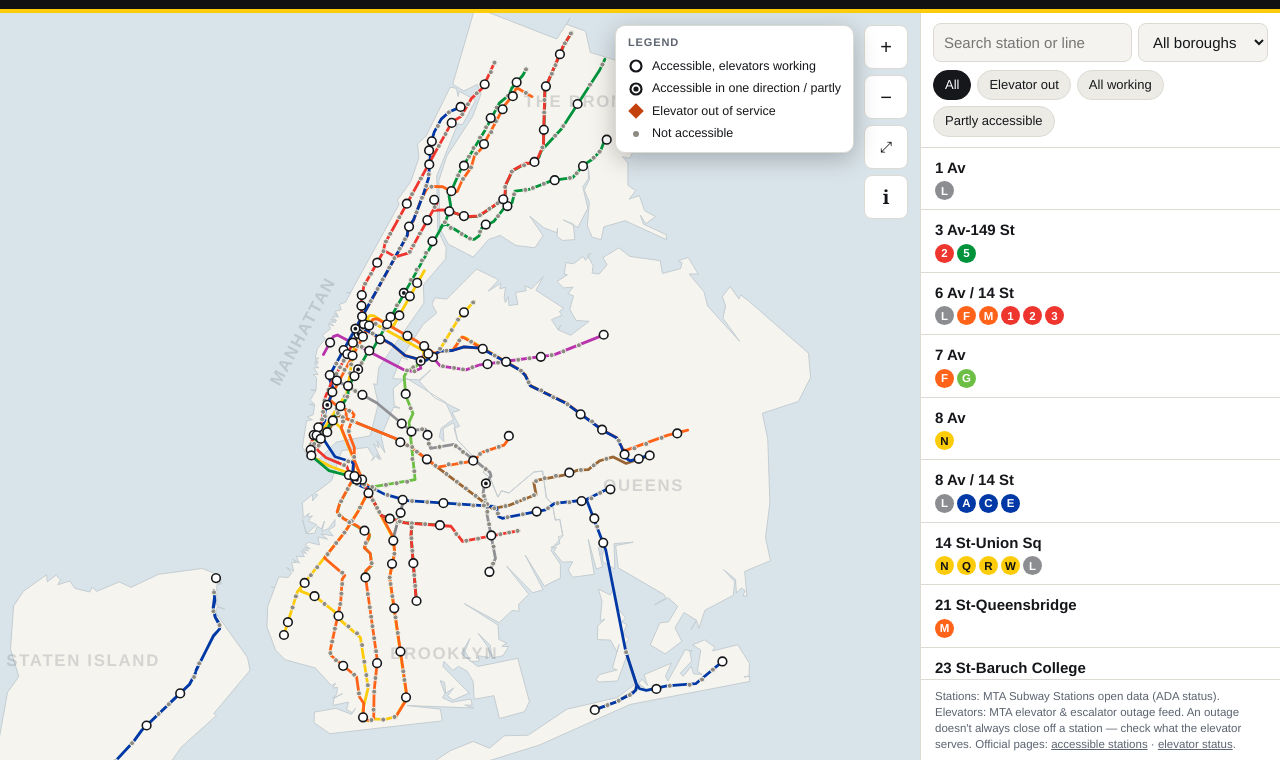
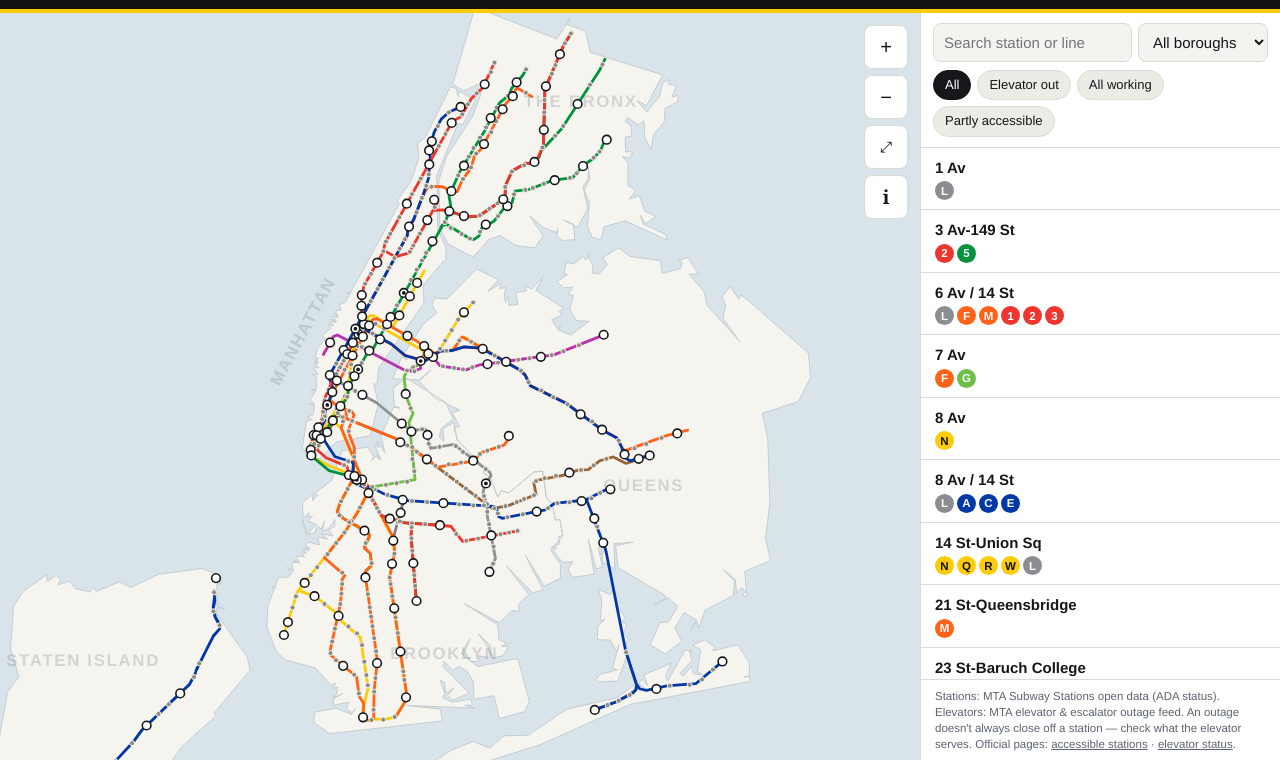
Before and after one commit to marcella-muse/ada-map, a plain HTML site: page index.html in a window 1280 px wide. Shown: the part 40-800 px from the top of the page. Drawn offline with Linux system fonts and the light colour scheme; no server answers.

Commit message:
Keep legend hidden until the i button is tapped
Co-Authored-By: Claude Fable 5.2 <noreply@anthropic.com>
Claude-Session: https://claude.ai/code/session_01KZa96f9DWRGAejP86LgojK

```diff
--- a/index.html
+++ b/index.html
@@ -57,7 +57,7 @@ svg.labels .st .lab,.st.sel .lab{display:block}
 .st.out .bang{display:block}
 #zoom{position:absolute;right:12px;top:12px;display:flex;flex-direction:column;gap:6px}
 #zoom button{width:44px;height:44px;border-radius:8px;border:1px solid var(--line);background:var(--panel);color:var(--ink);font-size:20px;cursor:pointer}
-#legend{display:none;position:absolute;right:66px;top:12px;max-width:min(270px,calc(100% - 84px));box-shadow:0 6px 24px rgba(0,0,0,.25);background:var(--panel);border:1px solid var(--line);border-radius:10px;padding:9px 12px;font-size:12.5px;display:grid;gap:5px}
+#legend{display:none;position:absolute;right:66px;top:12px;max-width:min(270px,calc(100% - 84px));box-shadow:0 6px 24px rgba(0,0,0,.25);background:var(--panel);border:1px solid var(--line);border-radius:10px;padding:9px 12px;font-size:12.5px;gap:5px}
 #legend div{display:flex;align-items:center;gap:8px}
 #legend div[hidden]{display:none}
 #legend.on{display:grid}
```
